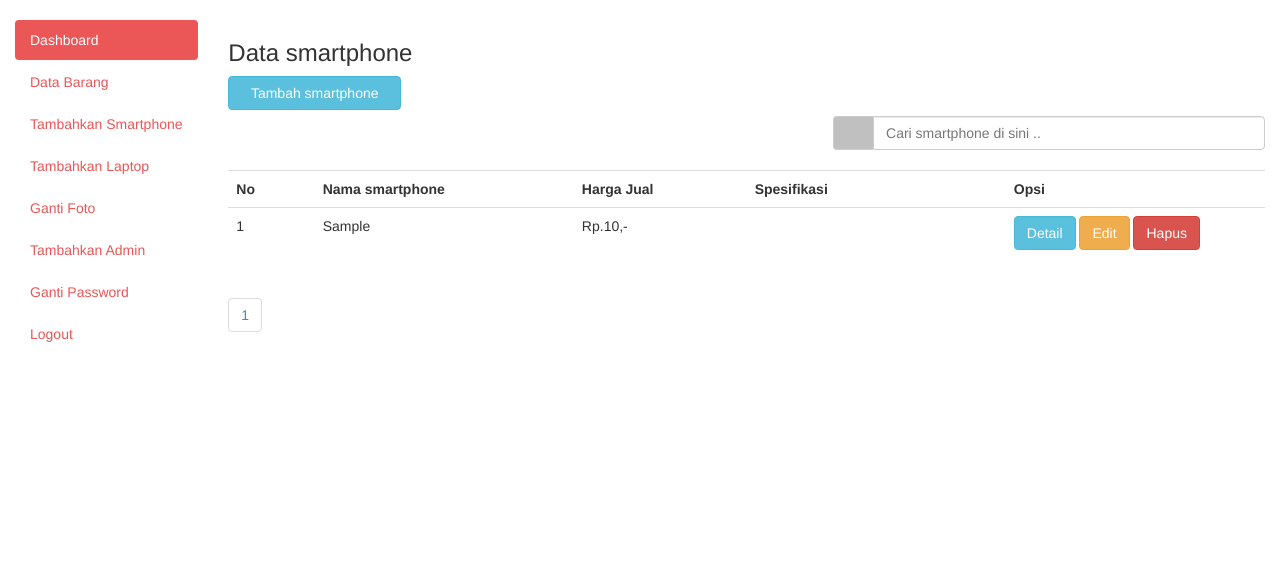
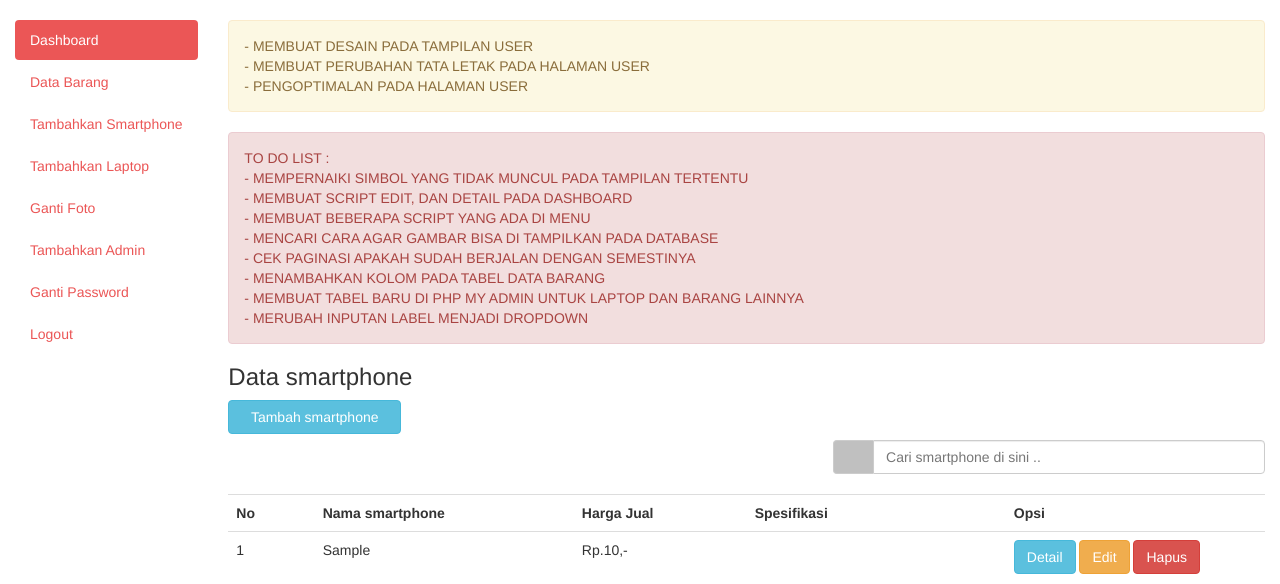
Before and after one commit to rian798732/Wkwk-Project, a PHP site: page /dashboard.php in a window 1280 px wide. Shown: the part 50-634 px from the top of the page. Run offline with PHP 8.4, Linux system fonts and the light colour scheme; the visitor is signed in with stand-in values (Sample User, id 1); tables that the repository leaves empty or names only in its code hold one stand-in row (values such as "Sample post").

Commit message:
penambahan todolist

```diff
--- a/dashboard.php
+++ b/dashboard.php
@@ -3,6 +3,20 @@
 include 'layouts/header.php';
 include 'scripts/config.php';
 ?>
+<div class="alert alert-warning">
+- MEMBUAT DESAIN PADA TAMPILAN USER <br/>
+- MEMBUAT PERUBAHAN TATA LETAK PADA HALAMAN USER <br/>
+- PENGOPTIMALAN PADA HALAMAN USER
+</div>
+<div class="alert alert-danger">TO DO LIST : <br/>
+- MEMPERNAIKI SIMBOL YANG TIDAK MUNCUL PADA TAMPILAN TERTENTU <br/>
+- MEMBUAT SCRIPT EDIT, DAN DETAIL PADA DASHBOARD <br/>
+- MEMBUAT BEBERAPA SCRIPT YANG ADA DI MENU <br/>
+- MENCARI CARA AGAR GAMBAR BISA DI TAMPILKAN PADA DATABASE <br/>
+- CEK PAGINASI APAKAH SUDAH BERJALAN DENGAN SEMESTINYA <br/>
+- MENAMBAHKAN KOLOM PADA TABEL DATA BARANG <br/>
+- MEMBUAT TABEL BARU DI PHP MY ADMIN UNTUK LAPTOP DAN BARANG LAINNYA <br/>
+- MERUBAH INPUTAN LABEL MENJADI DROPDOWN</div>
 
 <h3><span class="fa fa-briefcase"></span>  Data smartphone</h3>
 <button style="margin-bottom:20px" data-toggle="modal" data-target="#myModal" class="btn btn-info col-md-2"><span class="fa fa-add"></span>Tambah smartphone</button>
```
